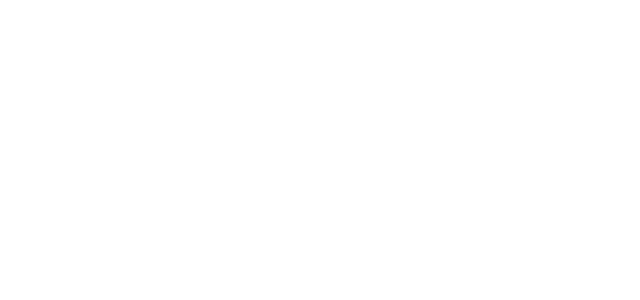
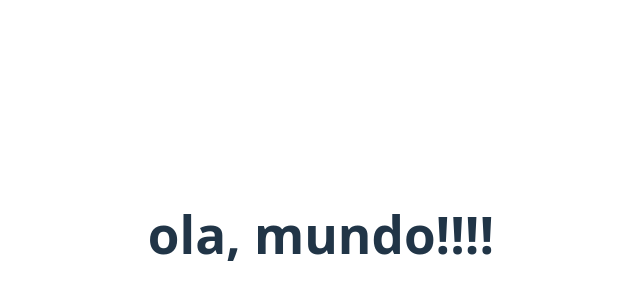
Before and after one commit to Wesleymanuel/estudo-react, a React (Vite) app: page / in a window 1280 px wide. Shown: the part 166-466 px from the top of the page, without its empty margins (319-959 px from the left). Built offline with nearby package versions, Linux system fonts and the light colour scheme.

Commit message:
correcao do retorno do componente

```diff
--- a/src/App.jsx
+++ b/src/App.jsx
@@ -5,9 +5,9 @@
 
   return (
     <>
-      <Ola></Ola>
+      <Ola/>
     </>
   )
 }
 
-export default App
+export default App;
--- a/src/Ola.jsx
+++ b/src/Ola.jsx
@@ -1,7 +1,11 @@
-function Ola(){
+function Ola (){
+
+    return (
     <div>
         <h1>ola, mundo!!!!</h1>
     </div>
+    )
+
 }
 
 export default Ola;
```
